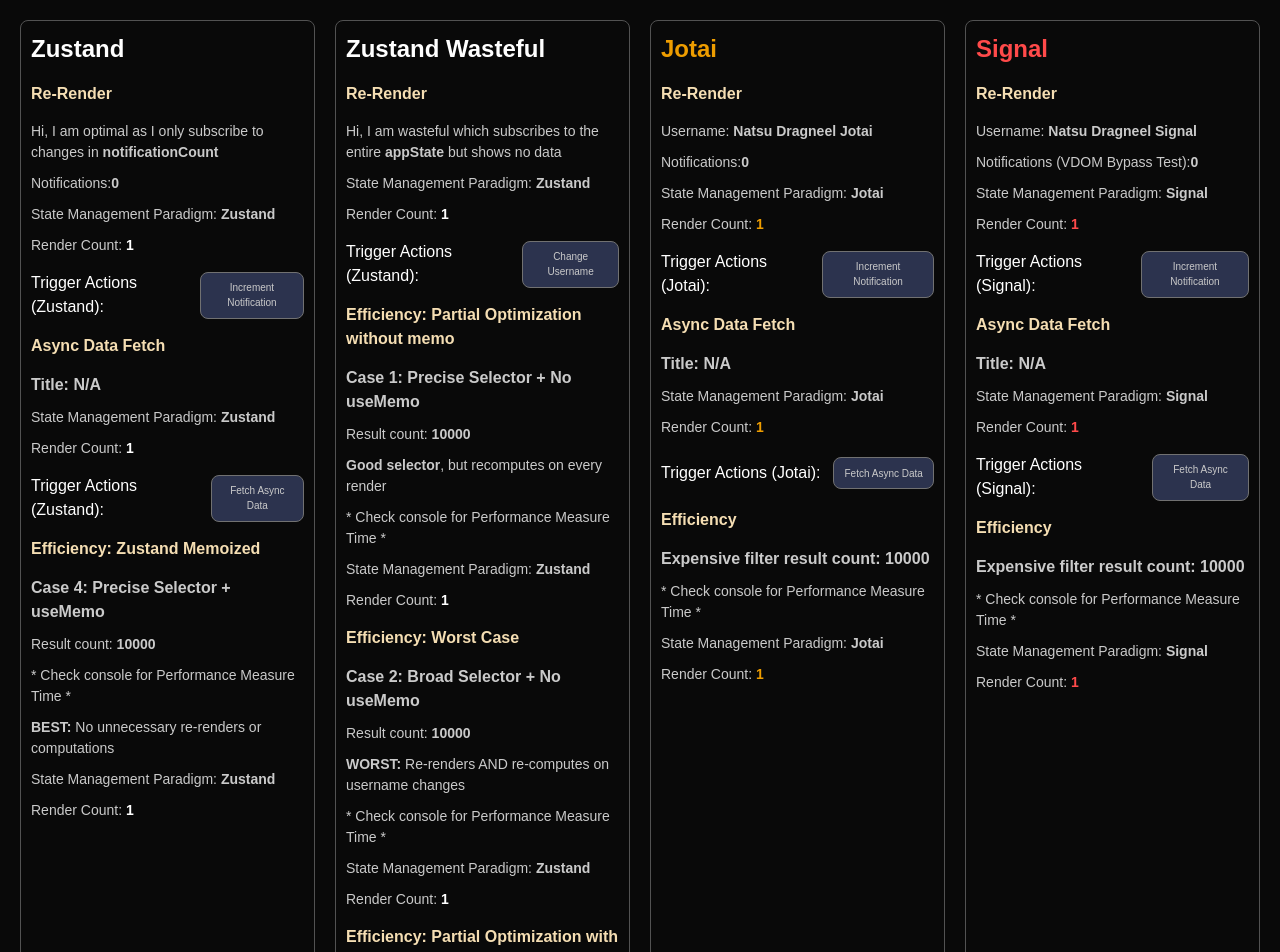
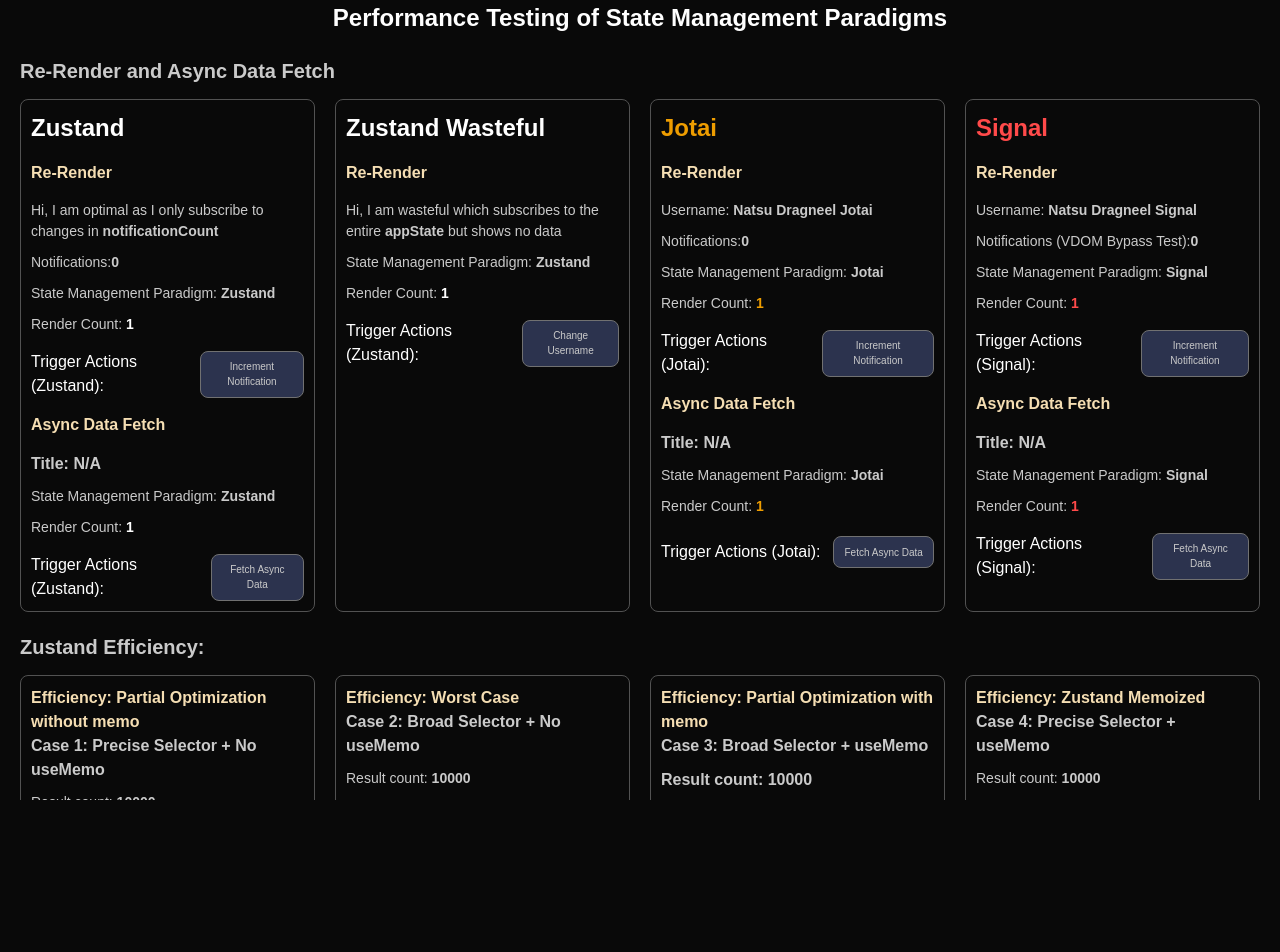
Before and after one commit to NatsuDrag9/react-state-paradigm-demo, a React (Vite) app: page / in a window 1280 px wide. Shown: the top 952 px of the page. After the commit the page ends 800 px from the top, so only its background shows below. Built offline with nearby package versions, Linux system fonts and the light colour scheme.

Commit message:
fix(efficiency): add more cases for zustand and display all efficiency components separately

```diff
--- a/src/App.scss
+++ b/src/App.scss
@@ -1,10 +1,50 @@
 .app {
-  display: grid;
-  grid-template-columns: repeat(4, 1fr);
+  display: flex;
+  flex-direction: column;
   gap: 2rem;
-  width: 100%;
-  min-height: 100vh;
-  padding: 2rem;
+  max-height: 100vh;
   overflow-y: scroll;
   scrollbar-width: none;
+
+  &__section {
+    display: flex;
+    flex-direction: column;
+    gap: 1.3rem;
+    width: 100%;
+    height: max-content;
+    padding: 0 2rem;
+    color: $color-text;
+
+    &.with-border {
+      .exp-computation {
+        width: 36rem;
+        height: 17rem;
+        padding: 1rem;
+        border: 1px solid $color-stroke;
+        border-radius: 0.8rem;
+      }
+    }
+  }
+
+  &__title {
+    width: 100%;
+    height: max-content;
+    color: $color-heading;
+    text-align: center;
+  }
+
+  &__column-container {
+    display: grid;
+    grid-template-columns: repeat(4, 1fr);
+    gap: 2rem;
+    width: 100%;
+    height: 50%;
+  }
+
+  &___sub-title {
+    width: 100%;
+    height: max-content;
+    color: $color-heading;
+    text-align: center;
+  }
 }
--- a/src/App.tsx
+++ b/src/App.tsx
@@ -1,23 +1,49 @@
 import {
+  ExpensiveComputationJotai,
+  ExpensiveComputationSignal,
   JotaiColumn,
   SignalColumn,
   ZustandColumn,
   ZustandWastefulColumn,
 } from '@components';
 import './App.scss';
+import ZustandRow from '@components/AppLayout/ZustandRow';
 
 function App() {
   return (
     <div className="app">
+      <h2 className="app__title">
+        Performance Testing of State Management Paradigms
+      </h2>
+      <div className="app__section">
+        <h4 className="app__sub-title">Re-Render and Async Data Fetch</h4>
+        <div className="app__column-container">
           {/* Zustand */}
           <ZustandColumn />
-      {/* Zustand Wastefule */}
+          {/* Zustand Wasteful */}
           <ZustandWastefulColumn />
           {/* Jotai */}
           <JotaiColumn />
           {/* Signal */}
           <SignalColumn />
         </div>
+      </div>
+
+      <div className="app__section">
+        <h4 className="app__sub-title">Zustand Efficiency:</h4>
+        <ZustandRow />
+      </div>
+
+      <div className="app__section with-border">
+        <h4 className="app__sub-title">Jotai Efficiency: </h4>
+        <ExpensiveComputationJotai />
+      </div>
+
+      <div className="app__section with-border">
+        <h4 className="app__sub-title">Signal Efficiency: </h4>
+        <ExpensiveComputationSignal />
+      </div>
+    </div>
   );
 }
 
--- a/src/components/AppColumns/Column.scss
+++ /dev/null
@@ -1,13 +0,0 @@
-.app-column {
-  display: flex;
-  flex-direction: column;
-  gap: 1.5rem;
-  height: 100%;
-  padding: 1rem;
-  border: 1px solid $color-stroke;
-  border-radius: 0.8rem;
-
-  .sub-title {
-    color: $color-wheat;
-  }
-}
--- a/src/components/AppColumns/JotaiColumn.tsx
+++ b/src/components/AppLayout/JotaiColumn.tsx
@@ -1,9 +1,8 @@
 import ActionButtonJotai from '../ActionButtons/ActionButtonJotai';
 import UserDisplayJotai from '../UserDisplays/UserDisplayJotai';
 import { Provider } from 'jotai';
-import './Column.scss';
+import './Layout.scss';
 import DataFetchDisplayJotai from '@components/DataFetchDisplays/DataFetchDisplayJotai';
-import ExpensiveComputationJotai from '@components/ExpensiveComputation/ExpensiveComputationJotai';
 
 function JotaiColumn() {
   return (
@@ -18,9 +17,6 @@
         <h6 className="sub-title">Async Data Fetch</h6>
         <DataFetchDisplayJotai />
         <ActionButtonJotai showButtonOne={false} showButtonTwo />
-
-        <h6 className="sub-title">Efficiency</h6>
-        <ExpensiveComputationJotai />
       </div>
     </Provider>
   );
--- /dev/null
+++ b/src/components/AppLayout/Layout.scss
@@ -0,0 +1,34 @@
+.app-column {
+  display: flex;
+  flex-direction: column;
+  gap: 1.5rem;
+  height: 100%;
+  padding: 1rem;
+  border: 1px solid $color-stroke;
+  border-radius: 0.8rem;
+
+  .sub-title {
+    color: $color-wheat;
+  }
+}
+
+.app-row {
+  display: flex;
+  flex-direction: row;
+  gap: 2rem;
+  width: 100%;
+  height: max-content;
+  min-height: 10rem;
+
+  .sub-title {
+    color: $color-wheat;
+  }
+
+  &__element {
+    width: 36rem;
+    height: 25rem;
+    padding: 1rem;
+    border: 1px solid $color-stroke;
+    border-radius: 0.8rem;
+  }
+}
--- a/src/components/AppColumns/SignalColumn.tsx
+++ b/src/components/AppLayout/SignalColumn.tsx
@@ -1,8 +1,7 @@
 import UserDisplaySignal from '../UserDisplays/UserDisplaySignal';
 import ActionButtonSignal from '../ActionButtons/ActionButtonSignal';
-import './Column.scss';
+import './Layout.scss';
 import DataFetchDisplaySignal from '../DataFetchDisplays/DataFetchDisplaySignal';
-import ExpensiveComputationSignal from '@components/ExpensiveComputation/ExpensiveComputationSignal';
 
 function SignalColumn() {
   return (
@@ -16,9 +15,6 @@
       <h6 className="sub-title">Async Data Fetch</h6>
       <DataFetchDisplaySignal />
       <ActionButtonSignal showButtonOne={false} showButtonTwo />
-
-      <h6 className="sub-title">Efficiency</h6>
-      <ExpensiveComputationSignal />
     </div>
   );
 }
--- a/src/components/AppColumns/ZustandColumn.tsx
+++ b/src/components/AppLayout/ZustandColumn.tsx
@@ -1,8 +1,7 @@
 import DataFetchDisplayZustandOptimal from '../DataFetchDisplays/DataFetchDisplayZustandOptimal';
 import ActionButtonZustand from '../ActionButtons/ActionButtonZustand';
 import UserDisplayZustand from '../UserDisplays/UserDisplayZustandOptimal';
-import './Column.scss';
-import { ExpComZustandOptimal } from '@components';
+import './Layout.scss';
 
 function ZustandColumn() {
   return (
@@ -16,9 +15,6 @@
       <h6 className="sub-title">Async Data Fetch</h6>
       <DataFetchDisplayZustandOptimal />
       <ActionButtonZustand showButtonOne={false} showButtonTwo />
-
-      <h6 className="sub-title">Efficiency: Zustand Memoized</h6>
-      <ExpComZustandOptimal />
     </div>
   );
 }
--- /dev/null
+++ b/src/components/AppLayout/ZustandRow.tsx
@@ -0,0 +1,36 @@
+import {
+  ExpComZustandOptimal,
+  ExpComZustandPartialWithMemo,
+  ExpComZustandPartialWithoutMemo,
+  ExpComZustandWorst,
+} from '@components';
+import './Layout.scss';
+
+function ZustandRow() {
+  return (
+    <div className="app-row">
+      <div className="app-row__element">
+        <h6 className="sub-title">
+          Efficiency: Partial Optimization without memo
+        </h6>
+        <ExpComZustandPartialWithoutMemo />
+      </div>
+      <div className="app-row__element">
+        <h6 className="sub-title">Efficiency: Worst Case</h6>
+        <ExpComZustandWorst />
+      </div>
+      <div className="app-row__element">
+        <h6 className="sub-title">
+          Efficiency: Partial Optimization with memo
+        </h6>
+        <ExpComZustandPartialWithMemo />
+      </div>
+      <div className="app-row__element">
+        <h6 className="sub-title">Efficiency: Zustand Memoized</h6>
+        <ExpComZustandOptimal />
+      </div>
+    </div>
+  );
+}
+
+export default ZustandRow;
--- a/src/components/AppColumns/ZustandWastefulColumn.tsx
+++ b/src/components/AppLayout/ZustandWastefulColumn.tsx
@@ -1,11 +1,6 @@
 import UserDisplayZustandWasteful from '@components/UserDisplays/UserDisplayZustandWasteful';
-import './Column.scss';
+import './Layout.scss';
 import ActionButtonZustandWasteful from '@components/ActionButtons/ActionButtonZustandWasteful';
-import {
-  ExpComZustandPartialWithMemo,
-  ExpComZustandPartialWithoutMemo,
-  ExpComZustandWorst,
-} from '@components';
 
 function ZustandWastefulColumn() {
   return (
@@ -14,17 +9,6 @@
       <h6 className="sub-title">Re-Render</h6>
       <UserDisplayZustandWasteful />
       <ActionButtonZustandWasteful showButtonOne showButtonTwo={false} />
-
-      <h6 className="sub-title">
-        Efficiency: Partial Optimization without memo
-      </h6>
-      <ExpComZustandPartialWithoutMemo />
-
-      <h6 className="sub-title">Efficiency: Worst Case</h6>
-      <ExpComZustandWorst />
-
-      <h6 className="sub-title">Efficiency: Partial Optimization with memo</h6>
-      <ExpComZustandPartialWithMemo />
     </div>
   );
 }
--- a/src/components/ExpensiveComputation/ExpensiveComputationJotai.tsx
+++ b/src/components/ExpensiveComputation/ExpensiveComputationJotai.tsx
@@ -11,7 +11,7 @@
   return (
     <div className="exp-computation">
       <h6 className="exp-computation__title">
-        Expensive filter result count: <strong>{resultCount}</strong>
+        Result count: <strong>{resultCount}</strong>
       </h6>
 
       <p className="exp-computation__metric">
--- a/src/components/ExpensiveComputation/ExpensiveComputationSignal.tsx
+++ b/src/components/ExpensiveComputation/ExpensiveComputationSignal.tsx
@@ -11,7 +11,7 @@
   return (
     <div className="exp-computation">
       <h6 className="exp-computation__title">
-        Expensive filter result count: <strong>{resultCount}</strong>
+        Result count: <strong>{resultCount}</strong>
       </h6>
       <p className="exp-computation__metric">
         * Check console for Performance Measure Time *
```
Also changed, not shown: src/components/index.ts (+4 -4 lines). Lines whose indentation alone changed are shown as unchanged.
